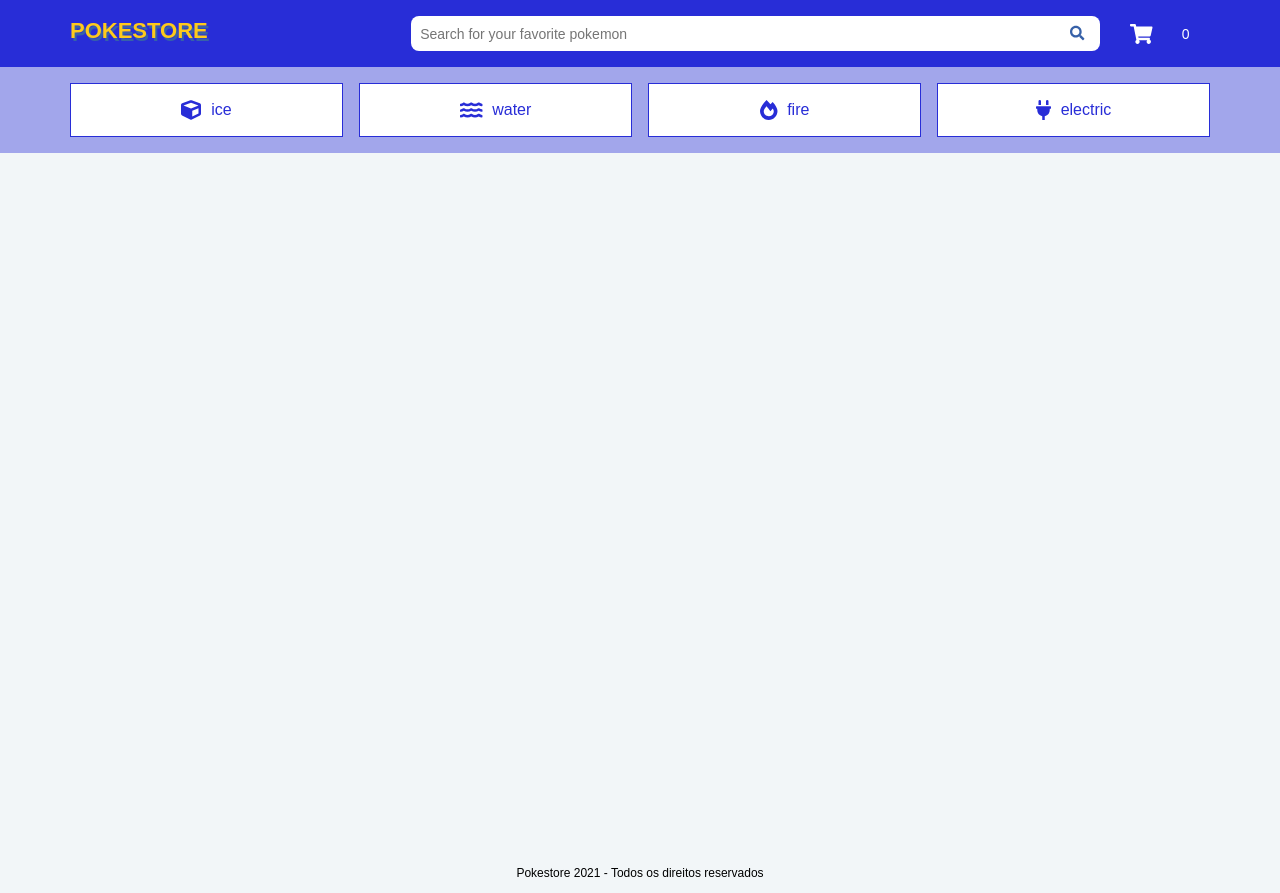
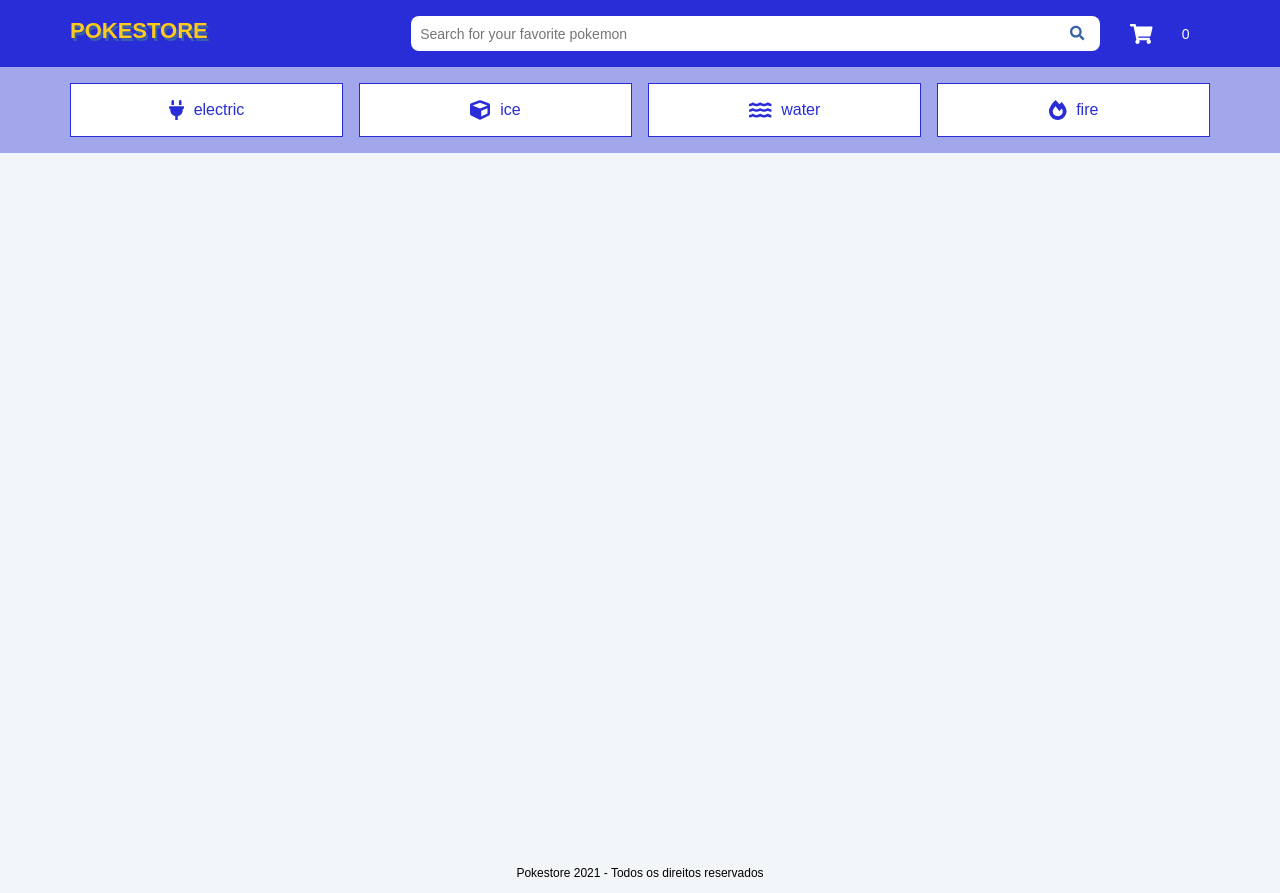
Before and after one commit to viniciusf84/pokestore, a React (Create React App) app: page / in a window 1280 px wide. Built offline with nearby package versions, Linux system fonts and the light colour scheme; a web font is replaced by a local one.

Commit message:
Rename context

```diff
--- a/src/components/ShopList/ShopList.js
+++ b/src/components/ShopList/ShopList.js
@@ -1,4 +1,4 @@
-import React, { useEffect, useMemo, useContext } from 'react';
+import React, { useEffect, useMemo, useCallback, useContext } from 'react';
 import { FontAwesomeIcon } from '@fortawesome/react-fontawesome';
 import {
 	faFireAlt,
@@ -16,37 +16,44 @@ import { ShopContext } from '../../contexts/ShopContext';
 
 export default function ShopList() {
 	const shopContext = useContext(ShopContext);
-	const { search } = shopContext;
-	const { setSearchString } = shopContext.actions;
+	const { shop, selected } = shopContext;
+	const { setShop, setSelectedPokemon } = shopContext.actions;
 
 	let history = useHistory();
 
 	const list = useMemo(
 		() => [
+			{ type: 'electric', icon: faPlug },
 			{ type: 'ice', icon: faCube },
 			{ type: 'water', icon: faWater },
 			{ type: 'fire', icon: faFireAlt },
-			{ type: 'electric', icon: faPlug },
 		],
 		[],
 	);
 
+	const selectShop = useCallback((chosen) => {
+		setShop(chosen);
+		setSelectedPokemon(null);
+	}, []);
+
 	useEffect(() => {
-		history.push('/');
-	}, [search]);
+		if (!selected) {
+			history.push('/');
+		}
+	}, [selected]);
 
 	return (
 		<ShopListStyled>
 			<div className="wrapper">
 				<ul className="flex">
-					{list.map((shop) => (
-						<li className="shop-item" key={shop.type}>
+					{list.map((shopItem) => (
+						<li className="shop-item" key={shopItem.type}>
 							<button
-								onClick={() => setSearchString(shop.type)}
-								className={search === shop.type ? 'active' : ''}
+								onClick={() => selectShop(shopItem.type)}
+								className={shop === shopItem.type ? 'active' : ''}
 							>
-								<FontAwesomeIcon icon={shop.icon} />
-								{shop.type}
+								<FontAwesomeIcon icon={shopItem.icon} />
+								{shopItem.type}
 							</button>
 						</li>
 					))}
--- a/src/contexts/ShopContext.js
+++ b/src/contexts/ShopContext.js
@@ -1,35 +1,41 @@
-import React, { createContext, useState, useEffect, useCallback } from 'react';
+import React, { createContext, useEffect, useCallback } from 'react';
+import useLocalState from '../utils/UseLocalState';
 
 // service
 import { getPokemonByType } from '../services';
 
-// hook
 const ShopContext = createContext();
 
 const ShopContextProvider = (props) => {
-	const [isLoading, setIsLoading] = useState(false);
-	const [search, setSearchString] = useState('');
-	const [data, setSearchData] = useState([]);
-	const [selected, setSelectedPokemon] = useState(null);
-	const [message, setMessage] = useState('');
-	const [cart, setAddToCart] = useState([]);
+	const [isLoading, setIsLoading] = useLocalState('isLoading', false);
+	const [shop, setShop] = useLocalState('shop', '');
+	const [data, setSearchData] = useLocalState('data', []);
+	const [selected, setSelectedPokemon] = useLocalState('selected', null);
+	const [message, setMessage] = useLocalState('message', '');
+	const [cart, setAddToCart] = useLocalState('cart', []);
+	const [total, setTotal] = useLocalState('total', 0);
+	const [resetCart, setResetCart] = useLocalState('resetCart', false);
 
 	const state = {
 		isLoading,
-		search,
+		shop,
 		data,
 		selected,
 		message,
 		cart,
+		total,
+		resetCart,
 	};
 
 	const actions = {
 		setIsLoading,
-		setSearchString,
+		setShop,
 		setSearchData,
 		setSelectedPokemon,
 		setMessage,
 		setAddToCart,
+		setTotal,
+		setResetCart,
 	};
 
 	const getResults = useCallback(async (searchStr) => {
@@ -42,24 +48,47 @@ const ShopContextProvider = (props) => {
 			setMessage(`${searchStr} Pokemón shop`);
 		} catch (error) {
 			setMessage(error);
+			console.error(error);
 		}
 
 		setIsLoading(false);
 	}, []);
 
+	const getTotal = useCallback(() => {
+		const cartTotal = cart.reduce(function (total, current) {
+			return total + current.base_experience;
+		}, 0);
+
+		return cartTotal;
+	}, [cart]);
+
 	useEffect(() => {
 		if (data && data.length > 0) {
 			// brings data from context
 
-			setMessage(`${search} Pokemón shop`);
+			setMessage(`${shop} Pokemón shop`);
 		}
-	}, [data, search]);
+	}, [data, shop]);
 
 	useEffect(() => {
-		if (search) {
-			getResults(search);
+		if (shop) {
+			getResults(shop);
 		}
-	}, [search]);
+	}, [shop]);
+
+	useEffect(() => {
+		const total = getTotal();
+
+		setTotal(total);
+	}, [cart]);
+
+	useEffect(() => {
+		if (resetCart) {
+			setAddToCart([]);
+			setTotal(0);
+			setResetCart(false);
+		}
+	}, [resetCart]);
 
 	return (
 		<ShopContext.Provider value={{ ...state, actions: actions }}>
```
